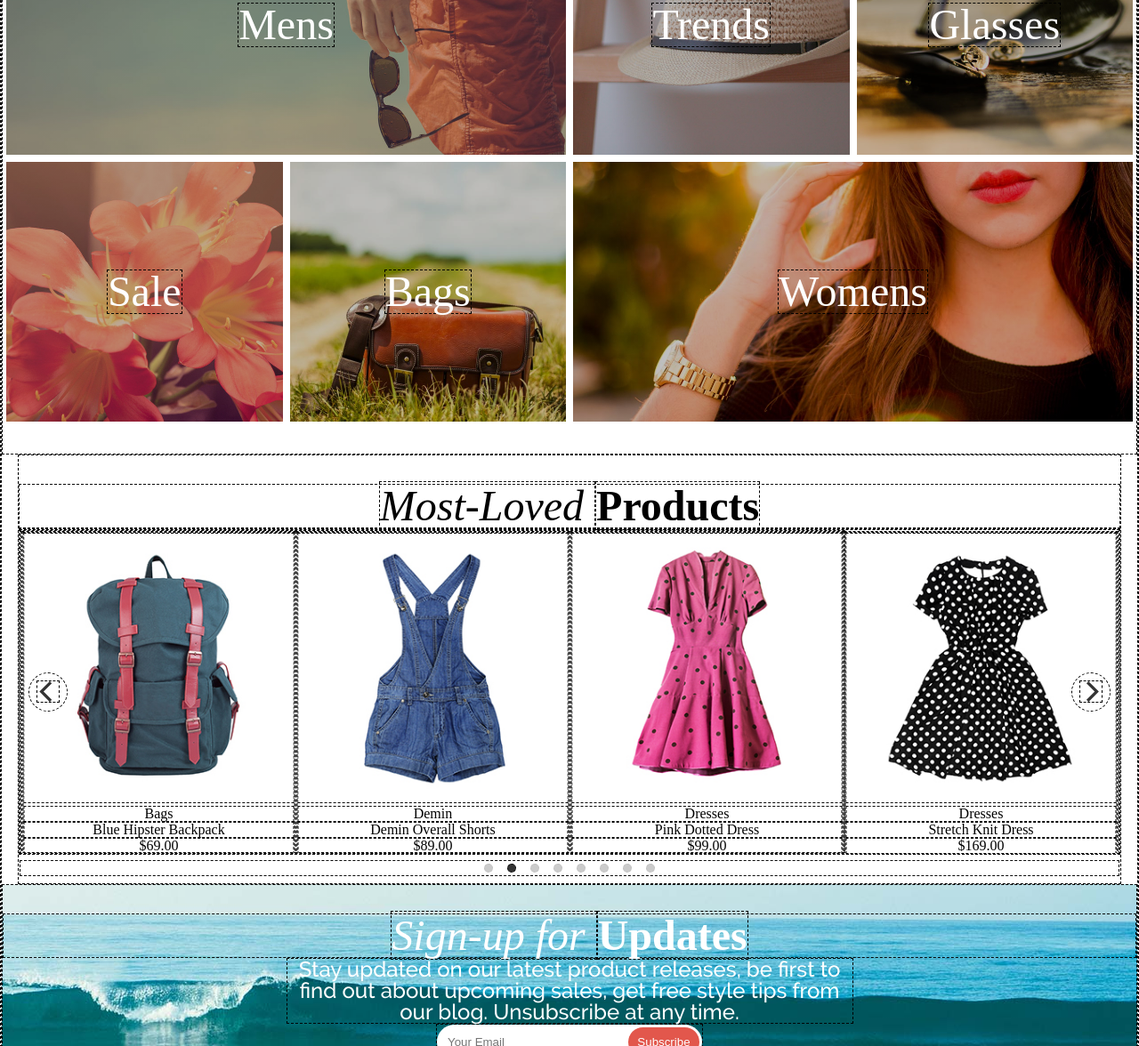
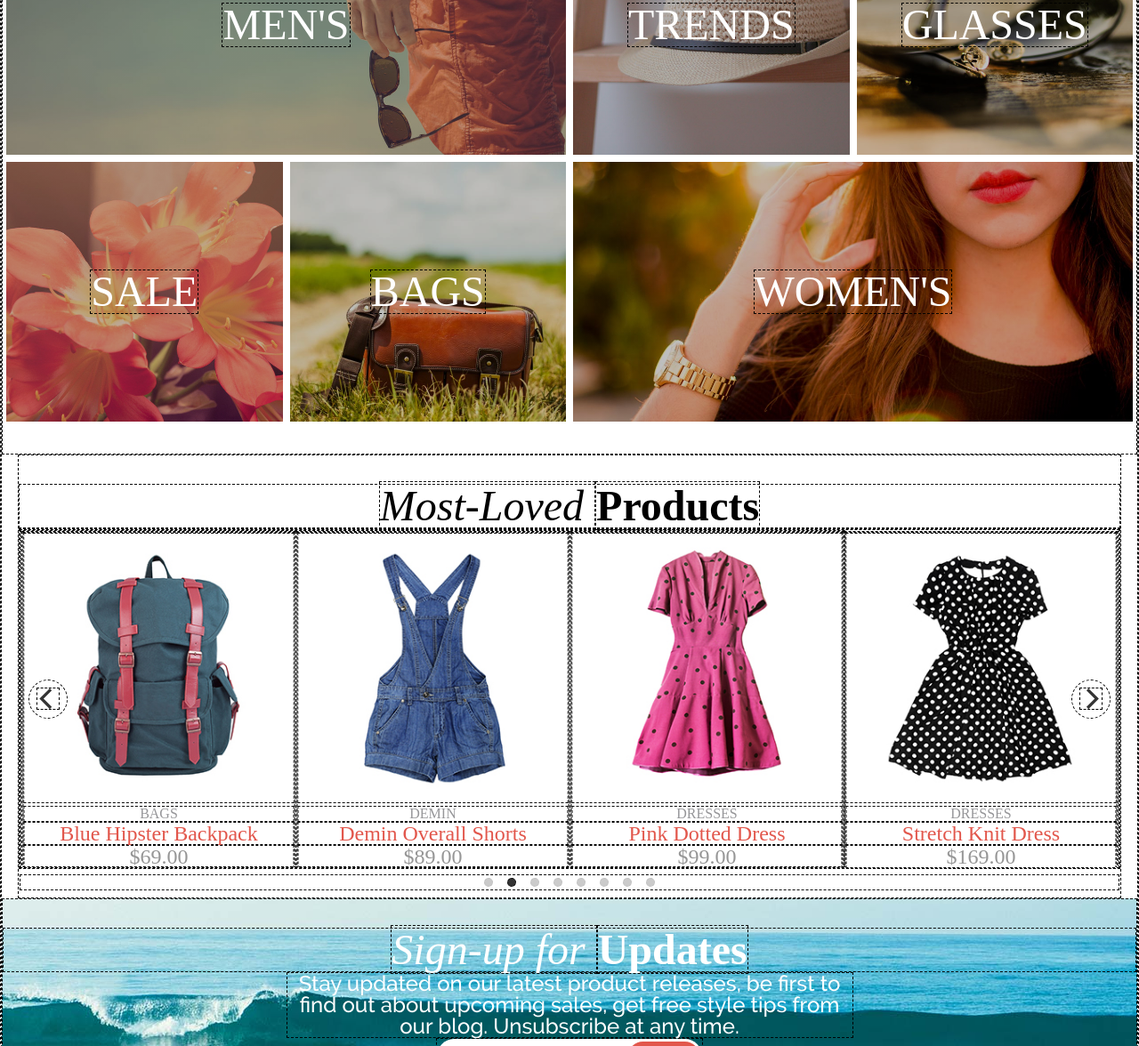
Before and after one commit to greywall/aloha, a plain HTML site: page index.html in a window 1280 px wide. Shown: the part 950-2126 px from the top of the page at 89% size. Drawn offline with nearby package versions, Linux system fonts and the light colour scheme.

Commit message:
v1.002/Featured Section Paragraph and Heading Styling Updated

```diff
--- a/index.html
+++ b/index.html
@@ -78,7 +78,7 @@
 
 
         <div class="mens-featured shape-rectangle">
-            <a href="#">Mens</a>
+            <a href="#">Men's</a>
         </div>
         <div class="trends-featured shape-square">
             <a href="#">Trends</a>
@@ -96,7 +96,7 @@
             <a href="#">Bags</a>
         </div>
         <div class="womens-featured shape-rectangle">
-            <a href="#">Womens</a>
+            <a href="#">Women's</a>
         </div>
     </section>
 
@@ -110,59 +110,59 @@
         <div class="main-carousel"  >
             <div class="carousel-cell product-slider">
                 <div><img src="images/checked-stretch-dress.jpg" alt="Checked-Stretch-Dress">
-                    <p>Dresses</p>
-                    <p>Checked Stretch Dresses</p>
-                    <p>$129.00</p>
+                    <p class="featured-product-category">Dresses</p>
+                    <h3 class="featured-product-name">Checked Stretch Dresses</h>
+                    <p class="featured-product-price">$129.00</p>
                 </div>
             </div>
             <div class="carousel-cell">
                 <div><img src="images/blue-hipster-backpack.jpg" alt="Blue-Hipster-Backpack">
-                    <p>Bags</p>
-                    <p>Blue Hipster Backpack</p>
-                    <p>$69.00</p>
+                    <p class="featured-product-category">Bags</p>
+                    <h3 class="featured-product-name">Blue Hipster Backpack</h3>
+                    <p class="featured-product-price">$69.00</p>
                 </div>
             </div>
             <div class="carousel-cell">
                 <div><img src="images/demin-overall-shorts.jpg" alt="Demin-Overall-Shorts">
-                    <p>Demin</p>
-                    <p>Demin Overall Shorts</p>
-                    <p>$89.00</p>
+                    <p class="featured-product-category">Demin</p>
+                    <h3 class="featured-product-name">Demin Overall Shorts</h3>
+                    <p class="featured-product-price">$89.00</p>
                 </div>
             </div>
             <div class="carousel-cell">
                 <div><img src="images/pink-dotted-dress.jpg" alt="Pink-Dotted-Dress">
-                    <p>Dresses</p>
-                    <p>Pink Dotted Dress</p>
-                    <p>$99.00</p>
+                    <p class="featured-product-category">Dresses</p>
+                    <h3 class="featured-product-name">Pink Dotted Dress</h3>
+                    <p class="featured-product-price">$99.00</p>
                 </div>
             </div>
 
             <div class="carousel-cell">
                 <div><img src="images/stretch-knit-dress.jpg" alt="Stretch-Knit-Dress">
-                    <p>Dresses</p>
-                    <p>Stretch Knit Dress</p>
-                    <p>$169.00</p>
+                    <p class="featured-product-category">Dresses</p>
+                    <h3 class="featured-product-name">Stretch Knit Dress</h3>
+                    <p class="featured-product-price">$169.00</p>
                 </div>
             </div>
             <div class="carousel-cell">
                 <div><img src="images/cotton-blue-shirt.jpg" alt="Cotton-Blue-Shirt">
-                    <p>Dresses</p>
-                    <p>Cotton Blue Shirt</p>
-                    <p>$89.00</p>
+                    <p class="featured-product-category">Dresses</p>
+                    <h3 class="featured-product-name">Cotton Blue Shirt</h3>
+                    <p class="featured-product-price">$89.00</p>
                 </div>
             </div>
             <div class="carousel-cell">
                 <div><img src="images/blue-silk-dress.jpg" alt="Blue-Silk-Dress">
-                    <p>Dresses</p>
-                    <p>Blue Silk Dress</p>
-                    <p>$119.00</p>
+                    <p class="featured-product-category">Dresses</p>
+                    <h3 class="featured-product-name">Blue Silk Dress</h3>
+                    <p class="featured-product-price">$119.00</p>
                 </div>
             </div>
             <div class="carousel-cell">
                 <div><img src="images/cotton-yellow-tshirt.jpg" alt="Cotton-Yellow-Shift">
-                    <p>Dresses</p>
-                    <p>Cotton Yellow Shift</p>
-                    <p>$39.00</p>
+                    <p class="featured-product-category">Dresses</p>
+                    <h3 class="featured-product-name">Cotton Yellow Shift</h3>
+                    <p class="featured-product-price">$39.00</p>
                 </div>
             </div>
         </div>
--- a/style.css
+++ b/style.css
@@ -281,6 +281,7 @@ a:hover {
     flex-wrap: wrap;
     color: white;
     font-size: 3rem;
+    text-transform: uppercase;
 }
 
 .mens-featured {
@@ -369,6 +370,23 @@ a:hover {
 }
 
 /* Product Section */
+.featured-product-category {
+    color: #969699;
+    font-size: 1rem;
+    font-weight: 100;
+    text-transform: uppercase
+}
+.featured-product-name {
+    color: #e2574c;
+    font-size: 1.5rem;
+    font-weight: 100;
+}
+.featured-product-price {
+    color: #969696;
+    font-size: 1.5rem;
+    font-weight: 100;
+}
+
 
 .product-section-title, .signup-title {
     text-align: center;
```
Also changed, not shown: 1 other file.
